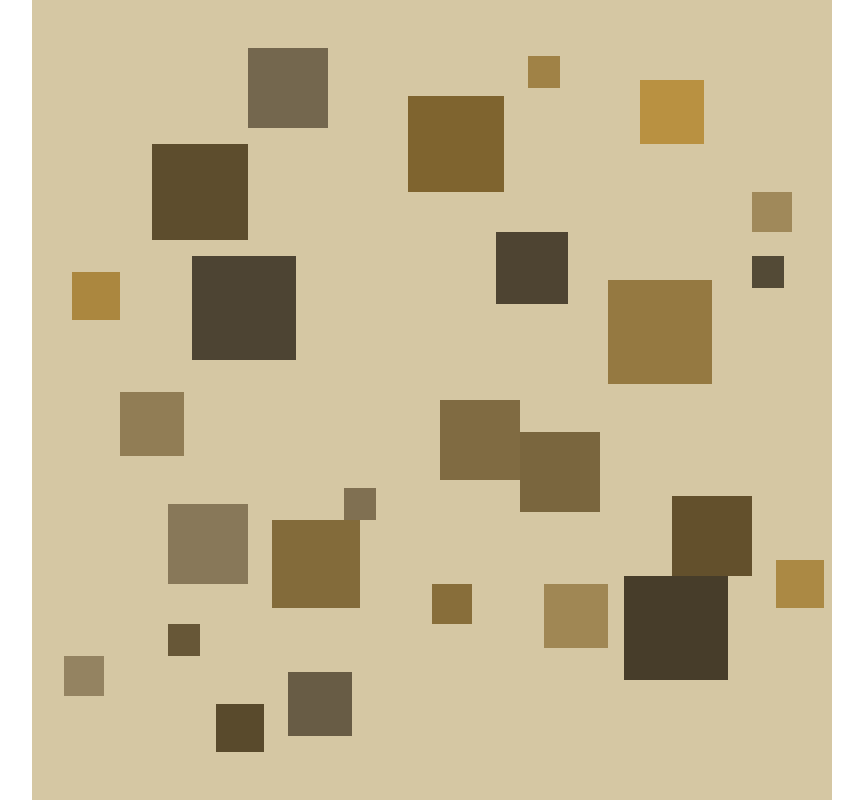
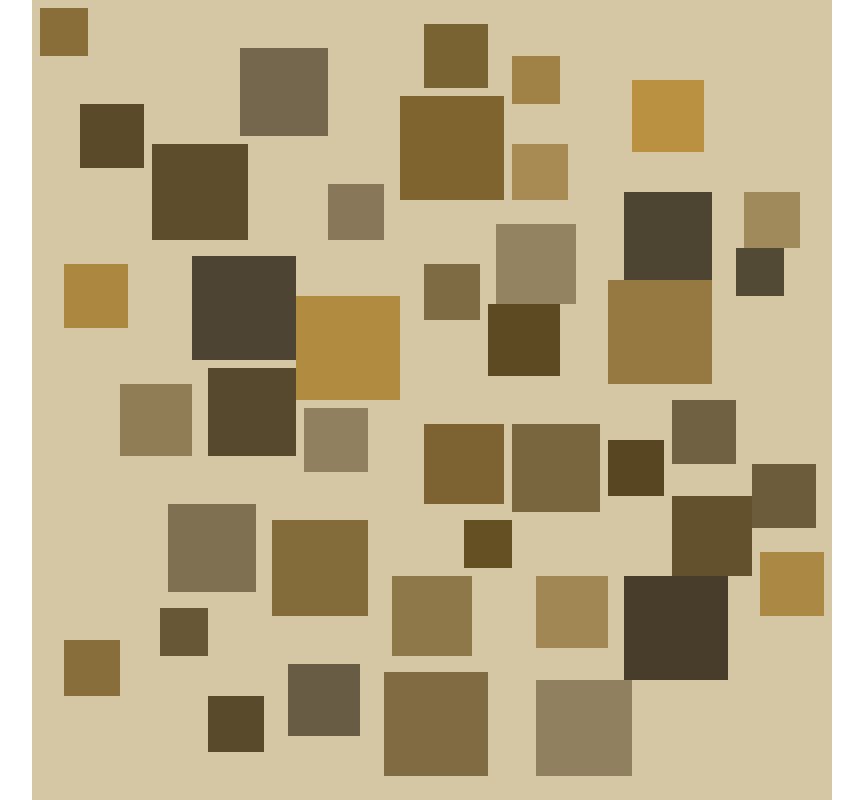
Before and after one commit to SiyaShikha/frontend-js, a plain HTML site: page console/boxPacking.html in a window 1280 px wide. Shown: the whole page, without its empty margins (208-1071 px from the left). Drawn offline with Linux system fonts and the light colour scheme.

Commit message:
updated setInterval time period

```diff
--- a/console/boxPacking.html
+++ b/console/boxPacking.html
@@ -53,7 +53,7 @@
       };
 
       const randomSquare = (occupied) => {
-        const dimension = randomBetween(4, 14);
+        const dimension = randomBetween(6, 14);
         const left = randomBetween(1, 100 - dimension);
         const top = randomBetween(1, 100 - dimension);
         space = { left, top, dimension };
@@ -79,7 +79,7 @@
 
         setInterval(() => {
           box.append(randomSquare(occupied));
-        }, 100);
+        }, 20);
       };
 
       main();
```
